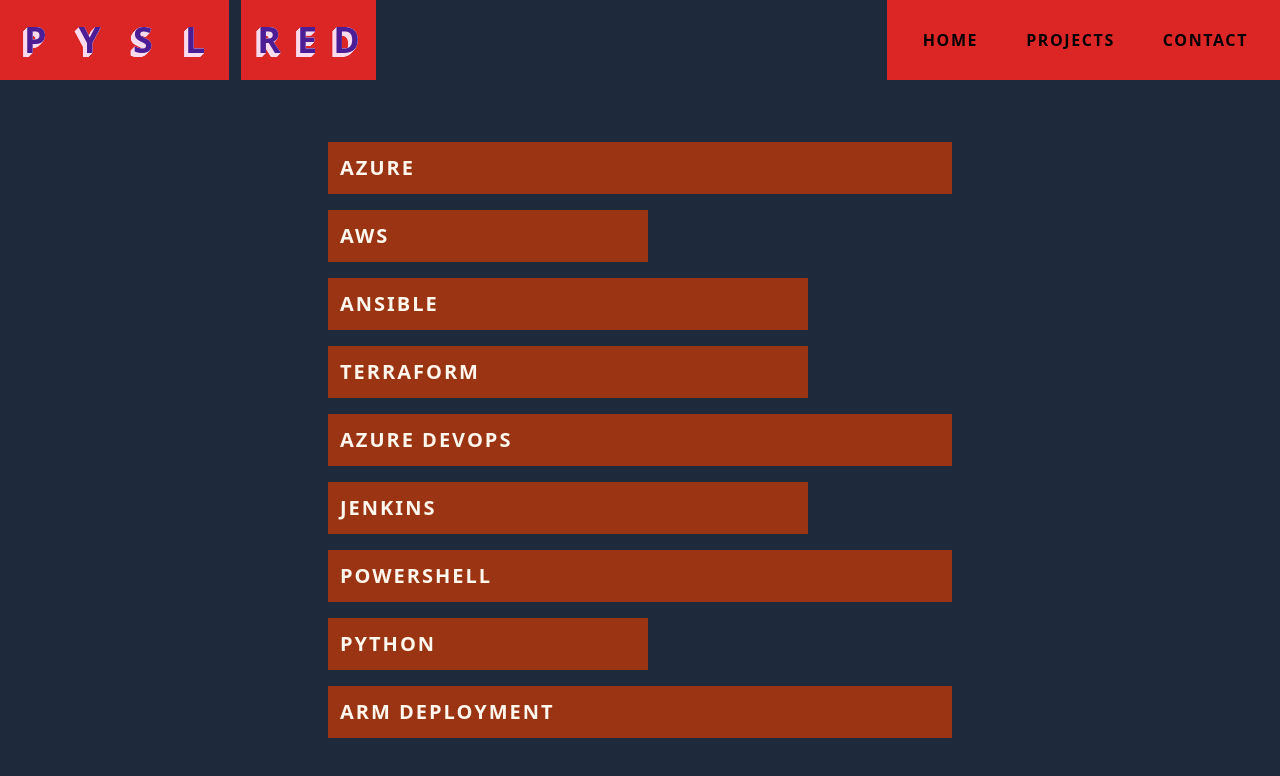
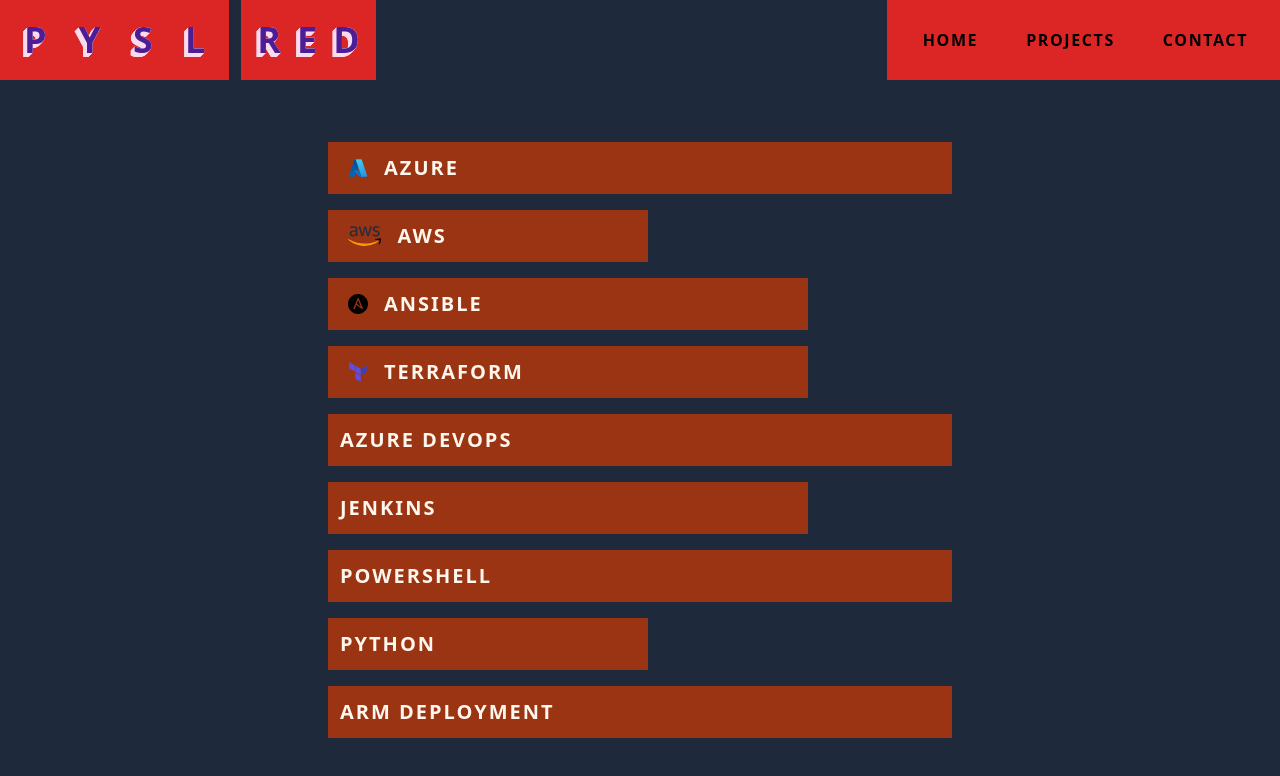
Before and after one commit to bitsnorbytes/squirrel-esque, a Vue app in the folder web/: page /devops in a window 1280 px wide. Shown: the top 776 px of the page. Built offline with nearby package versions, Linux system fonts and the light colour scheme.

Commit message:
Uploaded few logos

```diff
--- a/web/src/components/DevOps.vue
+++ b/web/src/components/DevOps.vue
@@ -2,15 +2,82 @@
 <div class="relative h-[90vh] w-screen bg-slate-800">
 <div class="flex flex-wrap items-center justify-center w-full h-full">
   <ul class="text-orange-50 w-5/6 md:w-1/2 flex flex-wrap  justify-start">
-  <li class="text-left w-full bg-orange-800 text-xl m-2 p-1 md:p-3 font-semibold tracking-widest">AZURE</li>
-  <li class="text-left w-6/12 bg-orange-800 text-xl m-2 p-1 md:p-3 font-semibold tracking-widest">AWS</li>
-  <li class="text-left w-3/4 bg-orange-800 text-xl m-2 p-1 md:p-3 font-semibold tracking-widest">ANSIBLE</li>
-  <li class="text-left w-3/4 bg-orange-800 text-xl m-2 p-1 md:p-3 font-semibold tracking-widest">TERRAFORM</li>
-  <li class="text-left w-full bg-orange-800 text-xl m-2 p-1 md:p-3 font-semibold tracking-widest">AZURE DEVOPS</li>
-  <li class="text-left w-3/4 bg-orange-800 text-xl m-2 p-1 md:p-3 font-semibold tracking-widest">JENKINS</li>
-  <li class="text-left w-full bg-orange-800 text-xl m-2 p-1 md:p-3 font-semibold tracking-widest">POWERSHELL</li>
-  <li class="text-left w-6/12 bg-orange-800 text-xl m-2 p-1 md:p-3 font-semibold tracking-widest">PYTHON</li>
-   <li class="text-left w-full bg-orange-800 text-xl m-2 p-1 md:p-3 font-semibold tracking-widest">ARM DEPLOYMENT</li>
+  <li class="flex items-center justify-start w-full bg-orange-800 text-xl m-2 p-1 md:p-3 font-semibold tracking-widest">
+
+    <svg class="mx-2" height="1.25rem" viewBox="0 0 96 96" xmlns="http://www.w3.org/2000/svg">
+    <defs>
+        <linearGradient id="e399c19f-b68f-429d-b176-18c2117ff73c" x1="-1032.172" x2="-1059.213" y1="145.312" y2="65.426" gradientTransform="matrix(1 0 0 -1 1075 158)" gradientUnits="userSpaceOnUse">
+            <stop offset="0" stop-color="#114a8b"/>
+            <stop offset="1" stop-color="#0669bc"/>
+        </linearGradient>
+        <linearGradient id="ac2a6fc2-ca48-4327-9a3c-d4dcc3256e15" x1="-1023.725" x2="-1029.98" y1="108.083" y2="105.968" gradientTransform="matrix(1 0 0 -1 1075 158)" gradientUnits="userSpaceOnUse">
+            <stop offset="0" stop-opacity=".3"/>
+            <stop offset=".071" stop-opacity=".2"/>
+            <stop offset=".321" stop-opacity=".1"/>
+            <stop offset=".623" stop-opacity=".05"/>
+            <stop offset="1" stop-opacity="0"/>
+        </linearGradient>
+        <linearGradient id="a7fee970-a784-4bb1-af8d-63d18e5f7db9" x1="-1027.165" x2="-997.482" y1="147.642" y2="68.561" gradientTransform="matrix(1 0 0 -1 1075 158)" gradientUnits="userSpaceOnUse">
+            <stop offset="0" stop-color="#3ccbf4"/>
+            <stop offset="1" stop-color="#2892df"/>
+        </linearGradient>
+    </defs>
+    <path fill="url(#e399c19f-b68f-429d-b176-18c2117ff73c)" d="M33.338 6.544h26.038l-27.03 80.087a4.152 4.152 0 0 1-3.933 2.824H8.149a4.145 4.145 0 0 1-3.928-5.47L29.404 9.368a4.152 4.152 0 0 1 3.934-2.825z"/>
+    <path fill="#0078d4" d="M71.175 60.261h-41.29a1.911 1.911 0 0 0-1.305 3.309l26.532 24.764a4.171 4.171 0 0 0 2.846 1.121h23.38z"/>
+    <path fill="url(#ac2a6fc2-ca48-4327-9a3c-d4dcc3256e15)" d="M33.338 6.544a4.118 4.118 0 0 0-3.943 2.879L4.252 83.917a4.14 4.14 0 0 0 3.908 5.538h20.787a4.443 4.443 0 0 0 3.41-2.9l5.014-14.777 17.91 16.705a4.237 4.237 0 0 0 2.666.972H81.24L71.024 60.261l-29.781.007L59.47 6.544z"/>
+    <path fill="url(#a7fee970-a784-4bb1-af8d-63d18e5f7db9)" d="M66.595 9.364a4.145 4.145 0 0 0-3.928-2.82H33.648a4.146 4.146 0 0 1 3.928 2.82l25.184 74.62a4.146 4.146 0 0 1-3.928 5.472h29.02a4.146 4.146 0 0 0 3.927-5.472z"/></svg><span class="mx-2">AZURE</span></li>
+  <li class="flex items-center justify-start w-6/12 bg-orange-800 text-xl m-2 p-1 md:p-3 font-semibold tracking-widest">
+
+    <svg class="mx-2" height="1.25rem" xmlns="http://www.w3.org/2000/svg"
+	 viewBox="0 0 304 182" style="enable-background:new 0 0 304 182;" xml:space="preserve">
+<g>
+	<path style="fill:#252F3E;" class="st0" d="M86.4,66.4c0,3.7,0.4,6.7,1.1,8.9c0.8,2.2,1.8,4.6,3.2,7.2c0.5,0.8,0.7,1.6,0.7,2.3c0,1-0.6,2-1.9,3l-6.3,4.2
+		c-0.9,0.6-1.8,0.9-2.6,0.9c-1,0-2-0.5-3-1.4C76.2,90,75,88.4,74,86.8c-1-1.7-2-3.6-3.1-5.9c-7.8,9.2-17.6,13.8-29.4,13.8
+		c-8.4,0-15.1-2.4-20-7.2c-4.9-4.8-7.4-11.2-7.4-19.2c0-8.5,3-15.4,9.1-20.6c6.1-5.2,14.2-7.8,24.5-7.8c3.4,0,6.9,0.3,10.6,0.8
+		c3.7,0.5,7.5,1.3,11.5,2.2v-7.3c0-7.6-1.6-12.9-4.7-16c-3.2-3.1-8.6-4.6-16.3-4.6c-3.5,0-7.1,0.4-10.8,1.3c-3.7,0.9-7.3,2-10.8,3.4
+		c-1.6,0.7-2.8,1.1-3.5,1.3c-0.7,0.2-1.2,0.3-1.6,0.3c-1.4,0-2.1-1-2.1-3.1v-4.9c0-1.6,0.2-2.8,0.7-3.5c0.5-0.7,1.4-1.4,2.8-2.1
+		c3.5-1.8,7.7-3.3,12.6-4.5c4.9-1.3,10.1-1.9,15.6-1.9c11.9,0,20.6,2.7,26.2,8.1c5.5,5.4,8.3,13.6,8.3,24.6V66.4z M45.8,81.6
+		c3.3,0,6.7-0.6,10.3-1.8c3.6-1.2,6.8-3.4,9.5-6.4c1.6-1.9,2.8-4,3.4-6.4c0.6-2.4,1-5.3,1-8.7v-4.2c-2.9-0.7-6-1.3-9.2-1.7
+		c-3.2-0.4-6.3-0.6-9.4-0.6c-6.7,0-11.6,1.3-14.9,4c-3.3,2.7-4.9,6.5-4.9,11.5c0,4.7,1.2,8.2,3.7,10.6
+		C37.7,80.4,41.2,81.6,45.8,81.6z M126.1,92.4c-1.8,0-3-0.3-3.8-1c-0.8-0.6-1.5-2-2.1-3.9L96.7,10.2c-0.6-2-0.9-3.3-0.9-4
+		c0-1.6,0.8-2.5,2.4-2.5h9.8c1.9,0,3.2,0.3,3.9,1c0.8,0.6,1.4,2,2,3.9l16.8,66.2l15.6-66.2c0.5-2,1.1-3.3,1.9-3.9c0.8-0.6,2.2-1,4-1
+		h8c1.9,0,3.2,0.3,4,1c0.8,0.6,1.5,2,1.9,3.9l15.8,67l17.3-67c0.6-2,1.3-3.3,2-3.9c0.8-0.6,2.1-1,3.9-1h9.3c1.6,0,2.5,0.8,2.5,2.5
+		c0,0.5-0.1,1-0.2,1.6c-0.1,0.6-0.3,1.4-0.7,2.5l-24.1,77.3c-0.6,2-1.3,3.3-2.1,3.9c-0.8,0.6-2.1,1-3.8,1h-8.6c-1.9,0-3.2-0.3-4-1
+		c-0.8-0.7-1.5-2-1.9-4L156,23l-15.4,64.4c-0.5,2-1.1,3.3-1.9,4c-0.8,0.7-2.2,1-4,1H126.1z M254.6,95.1c-5.2,0-10.4-0.6-15.4-1.8
+		c-5-1.2-8.9-2.5-11.5-4c-1.6-0.9-2.7-1.9-3.1-2.8c-0.4-0.9-0.6-1.9-0.6-2.8v-5.1c0-2.1,0.8-3.1,2.3-3.1c0.6,0,1.2,0.1,1.8,0.3
+		c0.6,0.2,1.5,0.6,2.5,1c3.4,1.5,7.1,2.7,11,3.5c4,0.8,7.9,1.2,11.9,1.2c6.3,0,11.2-1.1,14.6-3.3c3.4-2.2,5.2-5.4,5.2-9.5
+		c0-2.8-0.9-5.1-2.7-7c-1.8-1.9-5.2-3.6-10.1-5.2L246,52c-7.3-2.3-12.7-5.7-16-10.2c-3.3-4.4-5-9.3-5-14.5c0-4.2,0.9-7.9,2.7-11.1
+		c1.8-3.2,4.2-6,7.2-8.2c3-2.3,6.4-4,10.4-5.2c4-1.2,8.2-1.7,12.6-1.7c2.2,0,4.5,0.1,6.7,0.4c2.3,0.3,4.4,0.7,6.5,1.1
+		c2,0.5,3.9,1,5.7,1.6c1.8,0.6,3.2,1.2,4.2,1.8c1.4,0.8,2.4,1.6,3,2.5c0.6,0.8,0.9,1.9,0.9,3.3v4.7c0,2.1-0.8,3.2-2.3,3.2
+		c-0.8,0-2.1-0.4-3.8-1.2c-5.7-2.6-12.1-3.9-19.2-3.9c-5.7,0-10.2,0.9-13.3,2.8c-3.1,1.9-4.7,4.8-4.7,8.9c0,2.8,1,5.2,3,7.1
+		c2,1.9,5.7,3.8,11,5.5l14.2,4.5c7.2,2.3,12.4,5.5,15.5,9.6c3.1,4.1,4.6,8.8,4.6,14c0,4.3-0.9,8.2-2.6,11.6
+		c-1.8,3.4-4.2,6.4-7.3,8.8c-3.1,2.5-6.8,4.3-11.1,5.6C264.4,94.4,259.7,95.1,254.6,95.1z"/>
+	<g>
+		<path style="fill-rule:evenodd;clip-rule:evenodd;fill:#FF9900;" class="st1" d="M273.5,143.7c-32.9,24.3-80.7,37.2-121.8,37.2c-57.6,0-109.5-21.3-148.7-56.7c-3.1-2.8-0.3-6.6,3.4-4.4
+			c42.4,24.6,94.7,39.5,148.8,39.5c36.5,0,76.6-7.6,113.5-23.2C274.2,133.6,278.9,139.7,273.5,143.7z"/>
+		<path class="st1" d="M287.2,128.1c-4.2-5.4-27.8-2.6-38.5-1.3c-3.2,0.4-3.7-2.4-0.8-4.5c18.8-13.2,49.7-9.4,53.3-5
+			c3.6,4.5-1,35.4-18.6,50.2c-2.7,2.3-5.3,1.1-4.1-1.9C282.5,155.7,291.4,133.4,287.2,128.1z"/>
+	</g>
+</g>
+</svg>
+<span class="mx-2">AWS</span></li>
+  <li class="flex items-center justify-start w-3/4 bg-orange-800 text-xl m-2 p-1 md:p-3 font-semibold tracking-widest"><svg class="mx-2" xmlns="http://www.w3.org/2000/svg" height="1.25rem" viewBox="0 0 32 32">
+  <path d="M14.156 15.297l6.25 4.927-4.141-10.214zM16 0c-8.839 0-16 7.161-16 16s7.161 16 16 16c8.839 0 16-7.161 16-16s-7.161-16-16-16zM23.729 23.073c-0.016 0.63-0.536 1.125-1.167 1.109-0.313 0-0.552-0.12-0.885-0.391l-8.255-6.667-2.771 6.938h-2.396l6.995-16.807c0.167-0.422 0.568-0.693 1.021-0.677 0.432-0.016 0.839 0.25 0.99 0.677l6.365 15.323c0.057 0.151 0.104 0.313 0.104 0.464 0 0.010 0 0.010 0 0.031z"/>
+</svg>
+<span class="mx-2">ANSIBLE</span></li>
+  <li class="flex items-center justify-start w-3/4 bg-orange-800 text-xl m-2 p-1 md:p-3 font-semibold tracking-widest">
+    <svg class="mx-2" height="1.25rem" viewBox="-17.5 0 291 291" version="1.1" xmlns="http://www.w3.org/2000/svg" xmlns:xlink="http://www.w3.org/1999/xlink" preserveAspectRatio="xMidYMid">
+    <g>
+        <polygon fill="#4040B2" points="176.485057 188.994162 256.000302 143.127442 256.000302 51.2485453 176.485057 97.2122358"></polygon>
+        <path d="M88.2425283,51.2485453 L167.757774,97.2122358 L167.757774,188.994162 L88.2425283,143.078957 M0,91.8304113 L79.5152453,137.745617 L79.5152453,45.9152057 L0,0 M88.2425283,244.994228 L167.757774,290.909434 L167.757774,199.079023 L88.2425283,153.163817" fill="#5C4EE5"></path>
+    </g>
+</svg>
+    <span class="mx-2">TERRAFORM</span></li>
+  <li class="flex items-center justify-start w-full bg-orange-800 text-xl m-2 p-1 md:p-3 font-semibold tracking-widest">AZURE DEVOPS</li>
+  <li class="flex items-center justify-start w-3/4 bg-orange-800 text-xl m-2 p-1 md:p-3 font-semibold tracking-widest">JENKINS</li>
+  <li class="flex items-center justify-start w-full bg-orange-800 text-xl m-2 p-1 md:p-3 font-semibold tracking-widest">POWERSHELL</li>
+  <li class="flex items-center justify-start w-6/12 bg-orange-800 text-xl m-2 p-1 md:p-3 font-semibold tracking-widest">PYTHON</li>
+   <li class="flex items-center justify-start w-full bg-orange-800 text-xl m-2 p-1 md:p-3 font-semibold tracking-widest">ARM DEPLOYMENT</li>
 </ul>
 </div>
  <!-- <div class="flex flex-wrap content-center w-full h-[50vh] bg-red-600">
```
